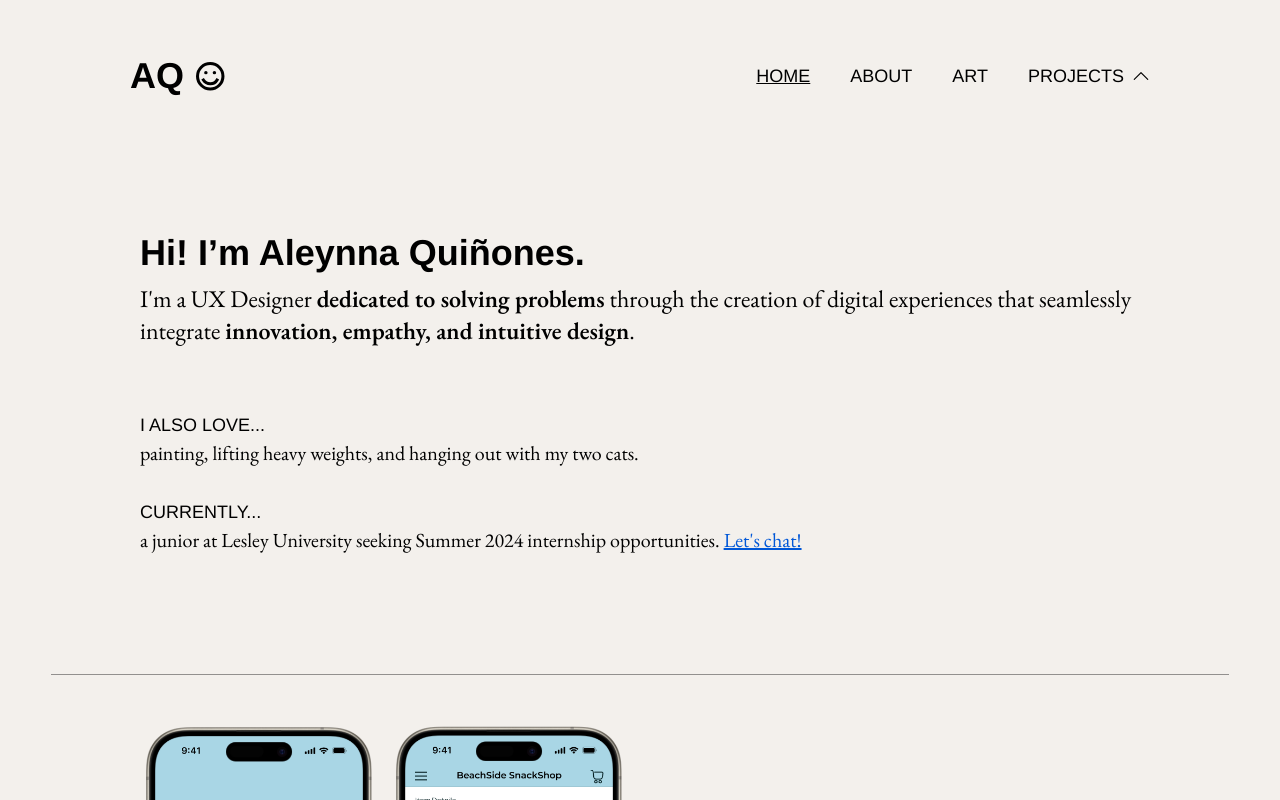
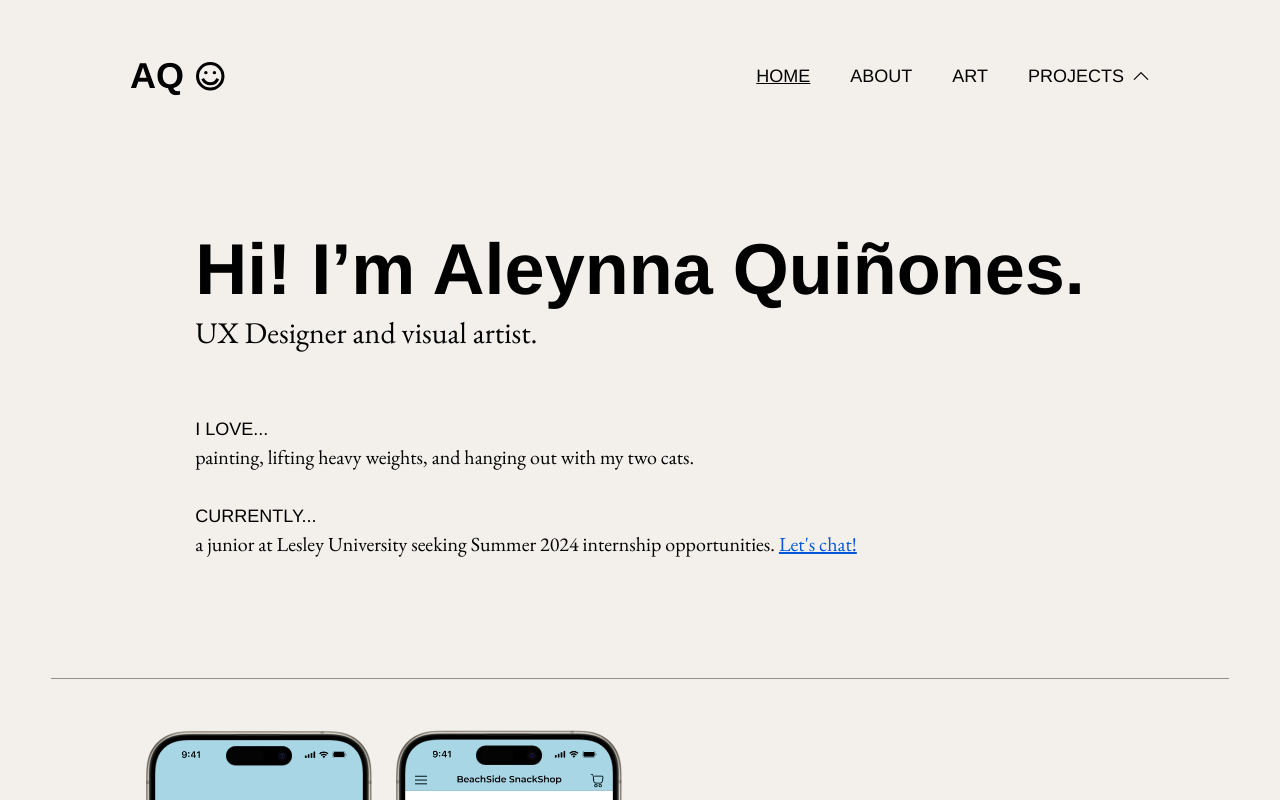
Before and after one commit to agabra23/aleynna-portfolio, a React (Vite) app: page / in a window 1280 px wide. Shown: the top 800 px of the page. Built offline with nearby package versions, Linux system fonts and the light colour scheme.

Commit message:
Change home screen hero text size

```diff
--- a/src/pages/Home.jsx
+++ b/src/pages/Home.jsx
@@ -17,25 +17,16 @@ const Home = () => {
     <div className="relative -z-10 font-garamond max-w-full">
       <HeroSectionWrapper>
         <div className="max-w-max mx-auto">
-          <h2 className="font-helvetica [855px]:text-5xl text-4xl font-bold max-w-max">
+          <h2 className="font-helvetica [855px]:text-7xl text-7xl font-bold max-w-max">
             Hi! I’m Aleynna Quiñones.
           </h2>
-          <p className="text-xl md:text-2xl mt-[10px] max-w-[1000px]">
-            I'm a UX Designer{" "}
-            <span className="font-semibold  break-words">
-              dedicated to solving problems
-            </span>{" "}
-            through the creation of digital experiences that seamlessly
-            integrate{" "}
-            <span className="font-semibold  break-words">
-              innovation, empathy, and intuitive design
-            </span>
-            .
+          <p className="text-3xl md:text-3xl mt-[10px] max-w-[1000px]">
+            UX Designer and visual artist.
           </p>
           <div className="flex flex-col max-w-max gap-[15px] mt-12 lg:mt-16">
             <div className="text-xl lg:text-2xl font-thin mb-4">
               <h5 className="font-helvetica text-[16px] md:text-lg">
-                I ALSO LOVE...
+                I LOVE...
               </h5>
               <p className="text-[16px] lg:text-xl">
                 painting, lifting heavy weights, and hanging out with my two
```
